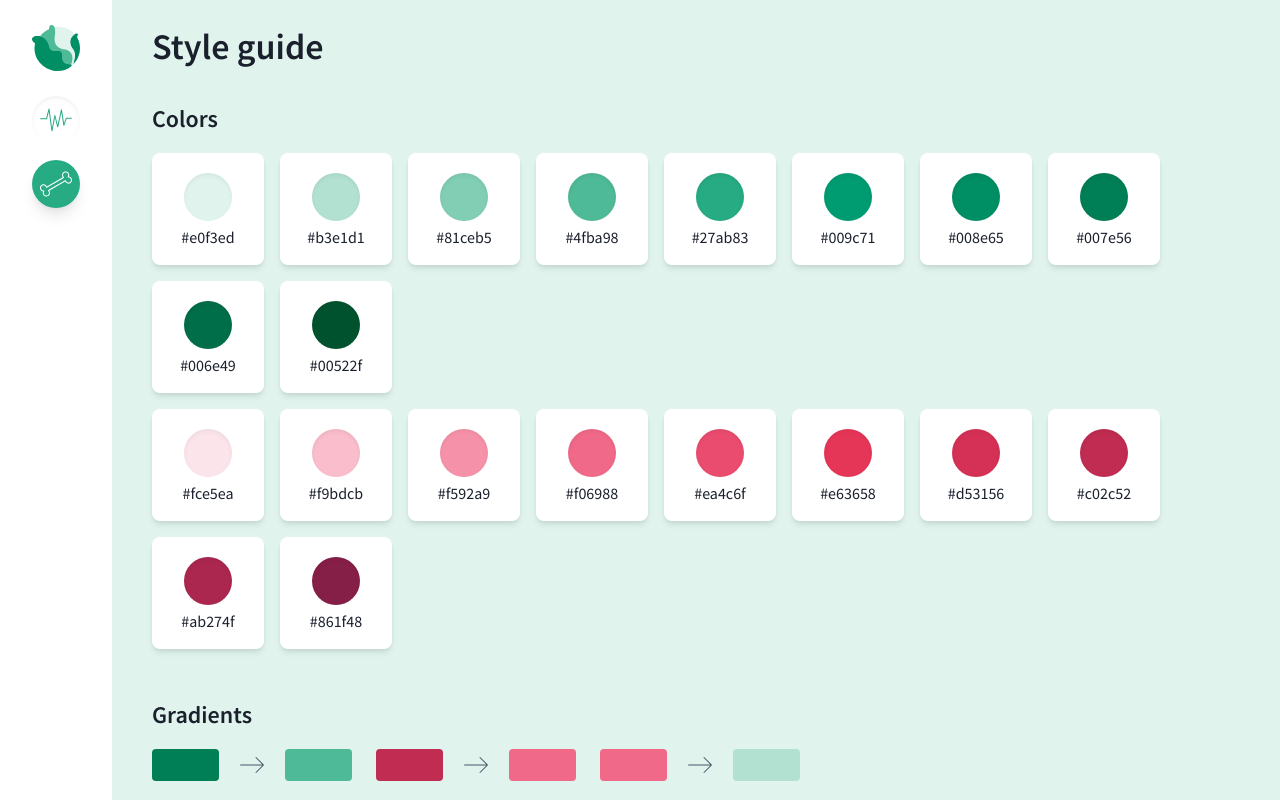
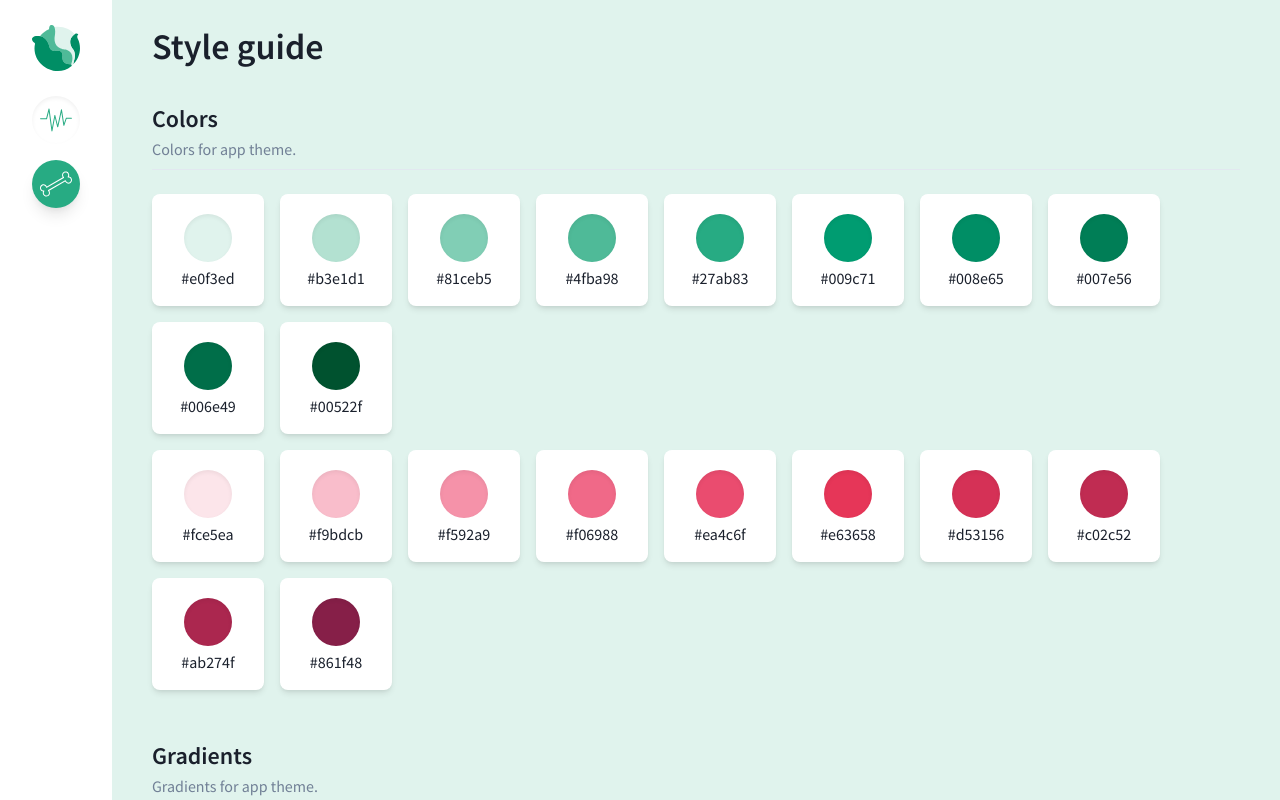
Before and after one commit to Dawntraoz/cabbage, a Nuxt app: page /styleguide in a window 1280 px wide. Built offline with nearby package versions, Linux system fonts and the light colour scheme; what tailwindcss-plugins would draw is missing.

Commit message:
Create subtitle and specify the font

```diff
--- a/components/styleguide/Fonts.vue
+++ b/components/styleguide/Fonts.vue
@@ -29,9 +29,10 @@
       </p>
     </div>
     <p
-      class="w-full lg:w-auto border-gray-400 pt-6 lg:pt-0 lg:pl-12 text-giant flex items-center justify-center leading-none"
+      class="w-full lg:w-auto border-gray-400 pt-6 lg:pt-0 lg:pl-12 flex flex-col items-center justify-center"
     >
-      Aa
+      <span class="text-giant leading-none">Aa</span>
+      <span class="text-lg">Source Sans Pro</span>
     </p>
   </div>
 </template>
--- a/components/styleguide/StyleSection.vue
+++ b/components/styleguide/StyleSection.vue
@@ -1,9 +1,12 @@
 <template>
   <div class="pt-8">
-    <header class="pb-4">
-      <h3>
+    <header class="pb-6">
+      <h3 class="capitalize">
         <slot name="title"></slot>
       </h3>
+      <p class="pb-2 border-b border-gray-300 text-gray-600">
+        <slot name="title"></slot> for app theme.
+      </p>
     </header>
     <slot />
   </div>
--- a/pages/styleguide.vue
+++ b/pages/styleguide.vue
@@ -12,7 +12,7 @@
       <gradients />
     </style-section>
     <style-section>
-      <template slot="title">Fonts</template>
+      <template slot="title">Fonts styles</template>
       <fonts />
     </style-section>
   </div>
```
